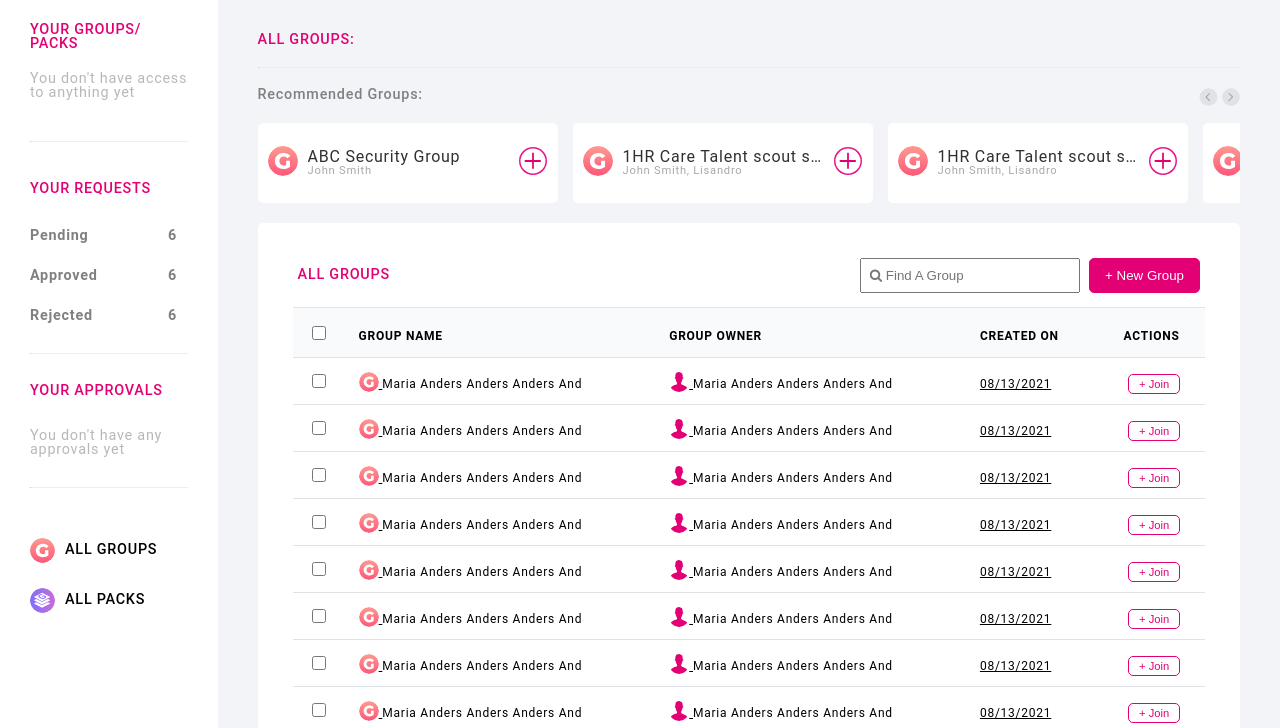
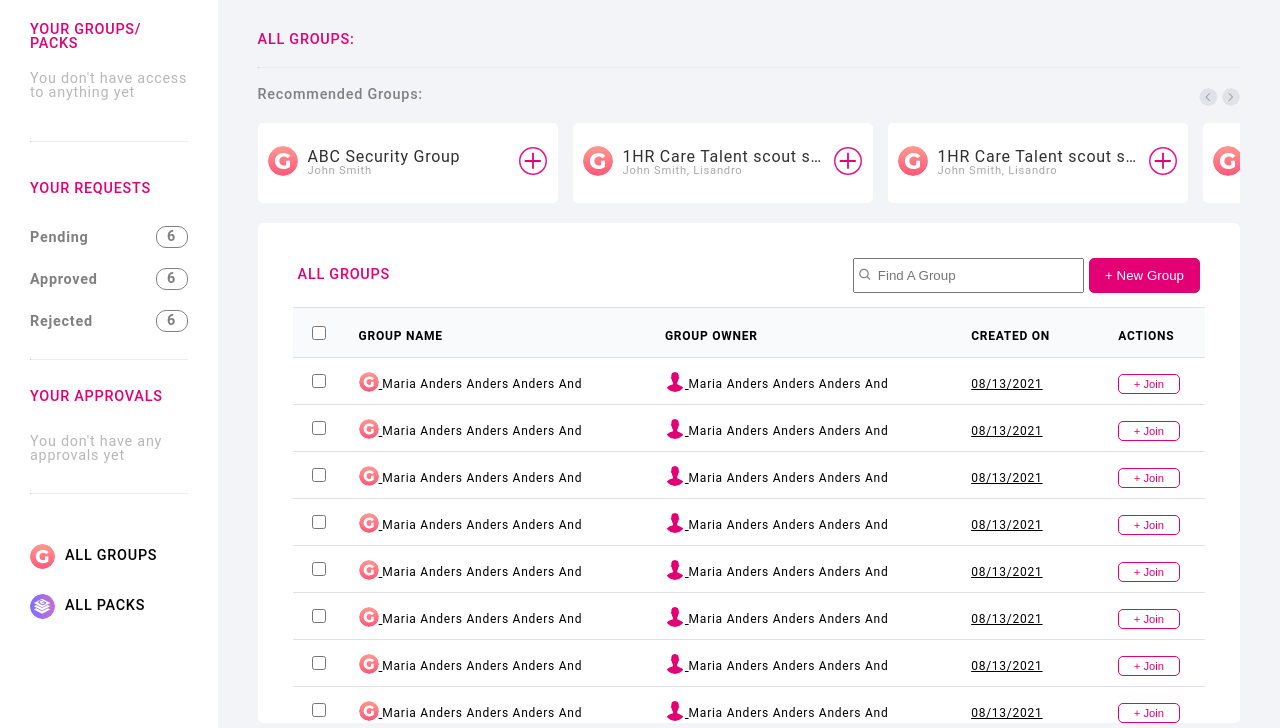
Before and after one commit to obaidr76/proj1-website, a plain HTML site: page homepage.html in a window 1280 px wide. Shown: the part 72-800 px from the top of the page. Drawn offline with nearby package versions, Linux system fonts and the light colour scheme.

Commit message:
second commit

```diff
--- a/css/style.css
+++ b/css/style.css
@@ -26,7 +26,7 @@ strong{color: #e20074;font-weight: 550;}
   display: flex; align-items: center; margin-left: 30px;
 }
 .top_child_navbar_eleR{
-    display: flex; align-items: center; margin-right: 40px;
+    display: flex; align-items: center; margin-right: 40px; position: relative;
 }
 .navbarR_1{margin: 10px;}
 .top_child_navbar_eleR img{height: 35x; width: 35px;}
@@ -60,6 +60,9 @@ hr { border-top: 0.1px; color: rgb(175, 175, 175); }
 
 }
 
+.group_requests tr td span{
+  border:1px solid grey; color: white; transition: 0.3s;color:grey;
+}
 .group_requests {width: 100%; font-weight: 600; color: grey;
 }
 .group_requests td{color: grey;padding-bottom: 20px; }
@@ -72,7 +75,7 @@ hr { border-top: 0.1px; color: rgb(175, 175, 175); }
 }
 
 .group_requests tr:hover td span{
-  background-color: #e20074; color: white; transition: 0.3s;
+  background-color: #e20074; color: white; transition: 0.3s; border:1px solid #e20074;
 }
 
 .child_side_navbar_bottom{
@@ -86,7 +89,7 @@ hr { border-top: 0.1px; color: rgb(175, 175, 175); }
   background-color: #e20074; color: white; transition: 0.3s;
 }
 
-.wrapper{width: 83%; margin-left:17%; height: 100%; margin-top: 65px; display: block;position: fixed; float: right; background-color: #f2f4f8; overflow: auto;}
+.wrapper{width: 83%; margin-left:17%; height: 100%; margin-top: 65px; display: block;position: fixed; float: right; background-color: #f2f4f8; overflow:hidden;}
 
 .wrapper-content-main{ padding: 40px; overflow: hidden; }
 
@@ -107,7 +110,8 @@ hr { border-top: 0.1px; color: rgb(175, 175, 175); }
    display: flex; justify-content: space-between;
   height: 65px; width: 100%;margin-top: 20px;
 }
-.wrapper-content-table{ height: 100%; background-color: white; width: 100%; border-radius: 5px; display: block; overflow-x: scroll; height: 650px;}
+.wrapper-content-table{ height: calc(100vh - 300px);
+   background-color: white; width: 100%; border-radius: 5px; display: block; overflow: auto; }
 
 .top_child_navbar_eleR button, .group_data button {
   padding: 9px 15px; background-color:#e20074; border-radius: 5px; font-weight: 500; margin-left: 5px;
@@ -117,13 +121,14 @@ hr { border-top: 0.1px; color: rgb(175, 175, 175); }
 .top_child_navbar_eleR button:hover{color:#e20074; background-color: white; border: 1px solid #e20074; transition: 0.3s;
 }
 
-.group_data button{ background-color: white; border: 1px solid #e20074; color: #e20074; padding: 3px 10px; font-size: 0.7rem; margin-right: 0px;
+.group_data button{padding: 3px 15px; background-color: white; border: 1px solid #e20074; color: #e20074;  font-size: 0.7rem; margin-right: 0px;
 }
-.group_data button:hover{ background-color: #e20074; border: 1px solid #e20074; color: white; padding: 3px 10px; font-size: 0.7rem; transition: 0.3s;
+.group_data button:hover{ background-color: #e20074; border: 1px solid #e20074; color: white;  font-size: 0.7rem; transition: 0.3s;
 }
 .wrapper-table{
   width: 100%; background-color: white; height:auto; display: flex; justify-content: space-between; align-items: center;
 }
+
 
 .group_data th {
    font-weight: 600;  text-align: left;
@@ -162,7 +167,8 @@ hr { border-top: 0.1px; color: rgb(175, 175, 175); }
 .pageno input{ width: 1.5rem; height: 1rem; margin: 0px 5px;}
 
 
-.top_child_navbar_eleR input{padding: 8px; width: 200px;
+.top_child_navbar_eleR input{padding: 8px; width: 200px;     padding-left: 1.2rem;
+
 }
 
 
@@ -210,7 +216,7 @@ a{text-decoration: none;}
   .mediagroup2 {
     display: none;
   }
-  .top_child_navbar_eleR input{padding: 6px; width: 150px;  }
+  .top_child_navbar_eleR input{ width: 150px;  }
 
     .top_child_navbar_eleR button {padding: 8px 15px;
     }
@@ -223,6 +229,11 @@ a{text-decoration: none;}
   .overflow_text{    width: 150px;}
 }
 
+.bx{
+  position: absolute;
+  left: 5px;
+  opacity: .5;
+}
 
 @media only screen and (max-width:678px) {
 
@@ -238,8 +249,7 @@ a{text-decoration: none;}
   .overflow_text{    width: 200px;}
   .parent_side_navbar{display: none;}
   .wrapper{width: 100%;  margin-left:0%;  }
-
-  .parent-wrapper-group-box{ height:60px;}
+  .parent-wrapper-group-box{ height:80px;}
   .child-wrapper-group-box{ height: 60px; }
 }
 
@@ -261,7 +271,6 @@ a{text-decoration: none;}
   .group_data {margin: 0px 10px;}
   .btnx{margin-right: 10px;}
   .top_child_navbar_eleL_group{margin-left: 10px;}
-  .parent-wrapper-group-box{ height:60px;}
   .child-wrapper-group-box{ height: 60px; }
 }
 
@@ -277,7 +286,7 @@ a{text-decoration: none;}
 
   .top_child_navbar_eleR input{ width: 60px;  }
   .overflow_text{    width: 80px;}
-  .top_child_navbar_eleR input{padding: 5px; }
   .top_child_navbar_eleR button {padding: 6px 6px;
   }
+  .group_data button{padding: 3px 10px;}
 }
--- a/homepage.html
+++ b/homepage.html
@@ -5,6 +5,8 @@
         <link rel="shortcut icon" href="images/cloud.png" type="image/x-icon">
         <link rel="stylesheet" href="css/reset.css">
         <link rel="stylesheet" href="css/style.css">
+        <link href="https://unpkg.com/boxicons@2.0.9/css/boxicons.min.css" rel="stylesheet"/>
+
 <link href="https://cdnjs.cloudflare.com/ajax/libs/font-awesome/4.7.0/css/font-awesome.min.css" rel="stylesheet"/>
         <meta name="viewport" content="width=device-width, initial-scale=1">
     </head>
@@ -118,14 +120,14 @@
                             <strong>ALL GROUPS</strong>
                         </div>
                         <div class="top_child_navbar_eleR btnx">
-                            <form action="#">
-                                <input type="text" placeholder="&#xF002; Find A Group" style="font-family:Arial, FontAwesome" />
+                            <i class='bx bx-search'></i>
+                            <input type="text" placeholder=" Find A Group" style="font-family:Arial, FontAwesome" />
                             <button type="submit"> + New Group</button>
-                            </form>
                         </div>
                     </div>
                     <div class="wrapper-table">
                         <table class="group_data">
+                            <thead>
                                 <tr>
                                 <th style="width: 10px;"><input class="checkbox_default" type="checkbox"></th>
                                 <th class="mediagroup0" style="width: auto;">GROUP NAME</th>
@@ -133,6 +135,8 @@
                                 <th class="mediagroup2" style="width: auto;">CREATED ON</th>
                                 <th style="text-align: center;">ACTIONS</th>
                                 </tr>
+                            </thead>
+                            <tbody>
                                 <tr>
                                 <td><input class="checkbox_default" type="checkbox"></td>
                                 <td class="mediagroup0" ><img src="images/Group_icon.svg" alt="img!"> <span class="overflow_text">Maria Anders Anders Anders Anders Anders Anders Anders...</span></td>
@@ -229,6 +233,7 @@
                                 <td style="text-align: center;">
                                     <button type="submit"> + Join</button></td>
                                 </tr>
+                            </tbody>
                         </table>
                     </div>
                     <div class="pageno">
```
Lines whose indentation alone changed are shown as unchanged.
